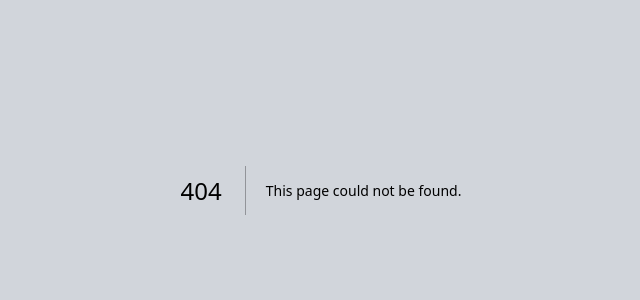
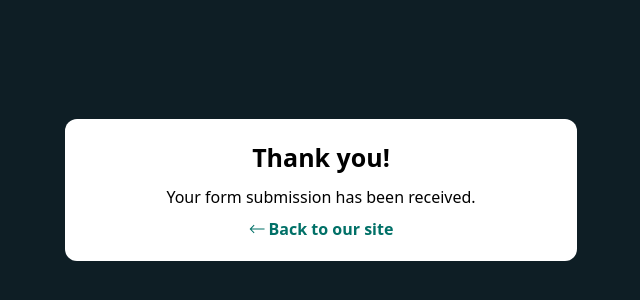
Before and after one commit to vaxojaniashvili/Portfolio, a Next.js app: page /pages/success in a window 1280 px wide. Before the commit this address had no page. Shown: the part 210-510 px from the top of the page, without its empty margins (319-959 px from the left). Built offline with nearby package versions, Linux system fonts and the light colour scheme.

Commit message:
finished-succes-page && succes-route

```diff
--- /dev/null
+++ b/src/app/common/components/_atoms/Icons/leftArrow.tsx
@@ -0,0 +1,18 @@
+import {SVGProps} from "react";
+
+interface IconProps extends SVGProps<SVGSVGElement> {
+    width?: number;
+    height?: number;
+    className?: string;
+}
+
+const LeftArrow: React.FC<IconProps> = ({ width, height, className }) => {
+
+    return (
+        <svg className={className} xmlns="http://www.w3.org/2000/svg" width={width} height={height} viewBox="0 0 512 512">
+            <path fill="#007067" d="M497.333 239.999H80.092l95.995-95.995l-22.627-22.627L18.837 256L153.46 390.623l22.627-22.627l-95.997-95.997h417.243z"/>
+        </svg>
+    )
+}
+
+export default LeftArrow
--- a/src/app/pages/contact/page.tsx
+++ b/src/app/pages/contact/page.tsx
@@ -1,4 +1,12 @@
+"use client"
+import {useState} from "react";
+import Link from "next/link";
+
 const ContactPage = () => {
+  const [userName,setUserName] = useState('');
+  const [email,setEmail] = useState('');
+  const [text,setText] = useState('');
+
   return (
       <div id="contact" className="min-h-screen bg-gray-300 flex flex-col items-center justify-center p-4 sm:p-8">
         <div className="flex p-4 sm:p-7">
@@ -15,7 +23,9 @@ const ContactPage = () => {
             <label className="block text-gray-700 text-sm font-bold mb-2" htmlFor="name">
               Name
             </label>
-            <input
+            <input onChange={(e) => {
+              setUserName(e.target.value)
+            }}
                 className="shadow font-bold bg-[#f0f0f0] appearance-none border rounded w-full py-2 sm:py-4 px-3 text-[#333] leading-tight focus:outline-none focus:shadow-outline"
                 id="name"
                 type="text"
@@ -28,6 +38,9 @@ const ContactPage = () => {
               Email
             </label>
             <input
+                onChange={(e) => {
+                setEmail(e.target.value)}
+                }
                 className="shadow font-bold bg-[#f0f0f0] appearance-none border rounded w-full py-2 sm:py-4 px-3 text-[#333] leading-tight focus:outline-none focus:shadow-outline"
                 id="email"
                 type="email"
@@ -40,6 +53,9 @@ const ContactPage = () => {
               Message
             </label>
             <textarea
+                onChange={(e) => {
+                  setText(e.target.value)
+                }}
                 className="shadow py-2 sm:py-4 font-bold bg-[#f0f0f0] appearance-none border rounded w-full px-3 text-[#333] leading-tight focus:outline-none focus:shadow-outline h-[120px] sm:h-[180px]"
                 id="message"
                 placeholder="Enter Your Message"
@@ -47,16 +63,28 @@ const ContactPage = () => {
             />
           </div>
           <div className="flex items-center justify-center sm:justify-between">
+            {userName && email.includes("@") && text ? (
+                <Link href={"/pages/success"}>
                   <button
                       className="bg-[#7843E9] hover:bg-purple-700 text-white font-bold py-2 sm:py-3 px-4 sm:px-5 rounded-xl focus:outline-none focus:shadow-outline"
                       type="submit"
                   >
                     Submit
                   </button>
+                </Link>
+            ) : (
+                <button
+                    className="bg-[#7843E9] hover:bg-purple-700 text-white font-bold py-2 sm:py-3 px-4 sm:px-5 rounded-xl focus:outline-none focus:shadow-outline"
+                    type="submit"
+                >
+                  Submit
+                </button>
+            )}
           </div>
         </form>
       </div>
   );
 };
 
+// {name && email && text ? () : () }
 export default ContactPage;
--- /dev/null
+++ b/src/app/pages/success/page.tsx
@@ -0,0 +1,22 @@
+import LeftArrow from "@/app/common/components/_atoms/Icons/leftArrow";
+import Link from "next/link";
+
+const success = () => {
+    return (
+        <div className="h-screen bg-[#0E1E25] flex items-center justify-center px-4">
+            <div className="px-8 py-5 grid gap-2 rounded-xl bg-white w-full max-w-xs sm:max-w-sm md:max-w-md lg:max-w-lg">
+                <h1 className="font-bold text-[20px] sm:text-[25px] text-center">Thank you!</h1>
+                <p className="text-center">Your form submission has been received.</p>
+                <Link href={"/"}>
+                    <div
+                        className="flex justify-center hover:underline hover:decoration-amber-300 gap-1 cursor-pointer items-center text-[#007067] font-bold">
+                        <LeftArrow width={16} height={16}/>
+                        <p>Back to our site</p>
+                    </div>
+                </Link>
+            </div>
+        </div>
+    );
+}
+
+export default success;
```
Lines whose indentation alone changed are shown as unchanged.
